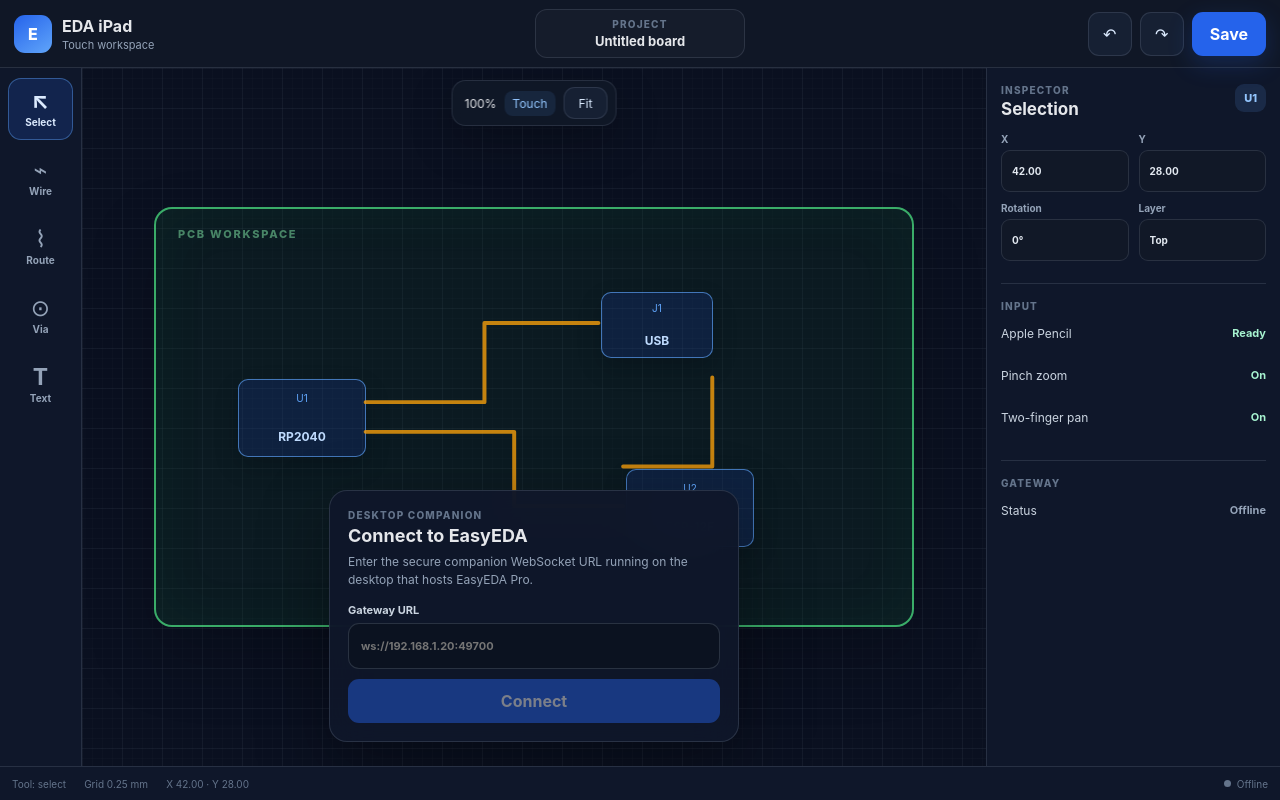
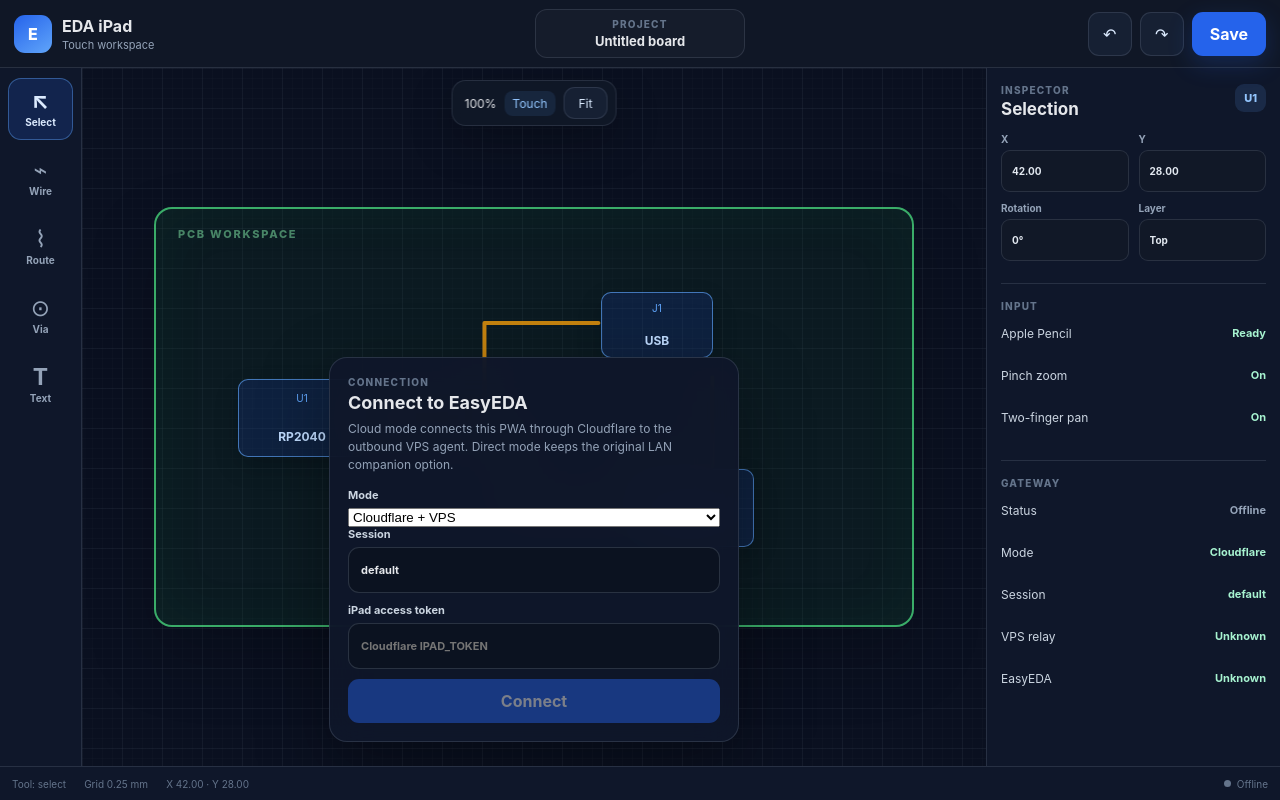
Before and after one commit to armtekcomputer-ops/easyeda-ipad, a React (Vite) app: page / in a window 1280 px wide. Built offline with nearby package versions, Linux system fonts and the light colour scheme.

Commit message:
feat: add Cloudflare hosted connection mode

```diff
--- a/src/App.tsx
+++ b/src/App.tsx
@@ -1,6 +1,6 @@
 import { useEffect, useMemo, useState } from 'react';
 import { useCanvasViewport } from './hooks/useCanvasViewport';
-import { EasyEdaGatewayClient, type GatewayState } from './lib/gateway';
+import { EasyEdaGatewayClient, type GatewayState, type GatewayStatus } from './lib/gateway';
 
 const tools = [
   { id: 'select', label: 'Select', glyph: '↖' },
@@ -11,6 +11,7 @@
 ] as const;
 
 type ToolId = (typeof tools)[number]['id'];
+type ConnectionMode = 'cloud' | 'direct';
 
 function stateLabel(state: GatewayState) {
   if (state === 'connected') return 'Connected';
@@ -19,10 +20,31 @@
   return 'Offline';
 }
 
+function yesNoUnknown(value: boolean | undefined) {
+  if (value === undefined) return 'Unknown';
+  return value ? 'Online' : 'Offline';
+}
+
+function cloudSocketUrl(session: string, token: string) {
+  const url = new URL(window.location.origin);
+  url.protocol = url.protocol === 'https:' ? 'wss:' : 'ws:';
+  url.pathname = '/ws/ipad';
+  url.search = '';
+  url.searchParams.set('session', session);
+  url.searchParams.set('token', token);
+  return url.toString();
+}
+
 export default function App() {
   const gateway = useMemo(() => new EasyEdaGatewayClient(), []);
   const [gatewayState, setGatewayState] = useState<GatewayState>('disconnected');
+  const [gatewayStatus, setGatewayStatus] = useState<GatewayStatus>({});
+  const [connectionMode, setConnectionMode] = useState<ConnectionMode>(() => (
+    localStorage.getItem('easyeda-ipad-mode') === 'direct' ? 'direct' : 'cloud'
+  ));
   const [gatewayUrl, setGatewayUrl] = useState(() => localStorage.getItem('easyeda-ipad-gateway') ?? '');
+  const [cloudSession, setCloudSession] = useState(() => localStorage.getItem('easyeda-ipad-session') ?? 'default');
+  const [cloudToken, setCloudToken] = useState(() => sessionStorage.getItem('easyeda-ipad-token') ?? '');
   const [activeTool, setActiveTool] = useState<ToolId>('select');
   const { zoom, offset, inputMode, resetView, handlers } = useCanvasViewport();
 
@@ -30,16 +52,22 @@
     const onStateChange = (event: Event) => {
       setGatewayState((event as CustomEvent<GatewayState>).detail);
     };
+    const onStatusChange = (event: Event) => {
+      const next = (event as CustomEvent<GatewayStatus>).detail;
+      setGatewayStatus((current) => ({ ...current, ...next }));
+    };
     gateway.addEventListener('statechange', onStateChange);
+    gateway.addEventListener('statuschange', onStatusChange);
     return () => {
       gateway.removeEventListener('statechange', onStateChange);
+      gateway.removeEventListener('statuschange', onStatusChange);
       gateway.disconnect();
     };
   }, [gateway]);
 
   useEffect(() => {
     const onKeyDown = (event: KeyboardEvent) => {
-      if (event.target instanceof HTMLInputElement) return;
+      if (event.target instanceof HTMLInputElement || event.target instanceof HTMLSelectElement) return;
       if (event.key === '1') setActiveTool('select');
       if (event.key === '2') setActiveTool('wire');
       if (event.key === '3') setActiveTool('route');
@@ -49,11 +77,28 @@
     return () => window.removeEventListener('keydown', onKeyDown);
   }, [resetView]);
 
+  const canConnect = connectionMode === 'cloud'
+    ? Boolean(cloudSession.trim() && cloudToken.trim())
+    : Boolean(gatewayUrl.trim());
+
   const toggleConnection = () => {
     if (gatewayState === 'connected' || gatewayState === 'connecting') {
       gateway.disconnect();
       return;
     }
+
+    localStorage.setItem('easyeda-ipad-mode', connectionMode);
+
+    if (connectionMode === 'cloud') {
+      const session = cloudSession.trim();
+      const token = cloudToken.trim();
+      if (!session || !token) return;
+      localStorage.setItem('easyeda-ipad-session', session);
+      sessionStorage.setItem('easyeda-ipad-token', token);
+      gateway.connect(cloudSocketUrl(session, token));
+      return;
+    }
+
     const url = gatewayUrl.trim();
     if (!url) return;
     localStorage.setItem('easyeda-ipad-gateway', url);
@@ -136,26 +181,67 @@
 
             {gatewayState !== 'connected' && (
               <div className="gateway-card" onPointerDown={(event) => event.stopPropagation()}>
-                <span className="eyebrow">DESKTOP COMPANION</span>
+                <span className="eyebrow">CONNECTION</span>
                 <h2>Connect to EasyEDA</h2>
-                <p>Enter the secure companion WebSocket URL running on the desktop that hosts EasyEDA Pro.</p>
+                <p>Cloud mode connects this PWA through Cloudflare to the outbound VPS agent. Direct mode keeps the original LAN companion option.</p>
+
+                <label>
+                  Mode
+                  <select
+                    value={connectionMode}
+                    onChange={(event) => setConnectionMode(event.target.value as ConnectionMode)}
+                  >
+                    <option value="cloud">Cloudflare + VPS</option>
+                    <option value="direct">Direct / LAN companion</option>
+                  </select>
+                </label>
+
+                {connectionMode === 'cloud' ? (
+                  <>
+                    <label>
+                      Session
+                      <input
+                        value={cloudSession}
+                        onChange={(event) => setCloudSession(event.target.value)}
+                        placeholder="default"
+                        autoCapitalize="none"
+                        autoCorrect="off"
+                        spellCheck={false}
+                      />
+                    </label>
+                    <label>
+                      iPad access token
+                      <input
+                        type="password"
+                        value={cloudToken}
+                        onChange={(event) => setCloudToken(event.target.value)}
+                        placeholder="Cloudflare IPAD_TOKEN"
+                        autoCapitalize="none"
+                        autoCorrect="off"
+                        spellCheck={false}
+                      />
+                    </label>
+                  </>
+                ) : (
                   <label>
                     Gateway URL
                     <input
                       value={gatewayUrl}
                       onChange={(event) => setGatewayUrl(event.target.value)}
-                    placeholder="ws://192.168.1.20:49700"
+                      placeholder="ws://192.168.1.20:49700/ipad?token=..."
                       inputMode="url"
                       autoCapitalize="none"
                       autoCorrect="off"
                       spellCheck={false}
                     />
                   </label>
+                )}
+
                 <button
                   className="primary-button wide"
                   type="button"
                   onClick={toggleConnection}
-                  disabled={!gatewayUrl.trim() || gatewayState === 'connecting'}
+                  disabled={!canConnect || gatewayState === 'connecting'}
                 >
                   {gatewayState === 'connecting' ? 'Connecting…' : 'Connect'}
                 </button>
@@ -193,6 +279,13 @@
               <span>Status</span>
               <strong className={`status-text status-${gatewayState}`}>{stateLabel(gatewayState)}</strong>
             </div>
+            <div className="setting-row"><span>Mode</span><strong>{connectionMode === 'cloud' ? 'Cloudflare' : 'Direct'}</strong></div>
+            {connectionMode === 'cloud' && <div className="setting-row"><span>Session</span><strong>{cloudSession || 'default'}</strong></div>}
+            <div className="setting-row"><span>VPS relay</span><strong>{yesNoUnknown(gatewayStatus.vpsConnected)}</strong></div>
+            <div className="setting-row"><span>EasyEDA</span><strong>{yesNoUnknown(gatewayStatus.edaConnected)}</strong></div>
+            {gatewayStatus.localBridgePort && (
+              <div className="setting-row"><span>Bridge</span><strong>:{gatewayStatus.localBridgePort}</strong></div>
+            )}
             {gatewayState === 'connected' && (
               <button className="secondary-button wide" type="button" onClick={toggleConnection}>Disconnect</button>
             )}
```
Lines whose indentation alone changed are shown as unchanged.
